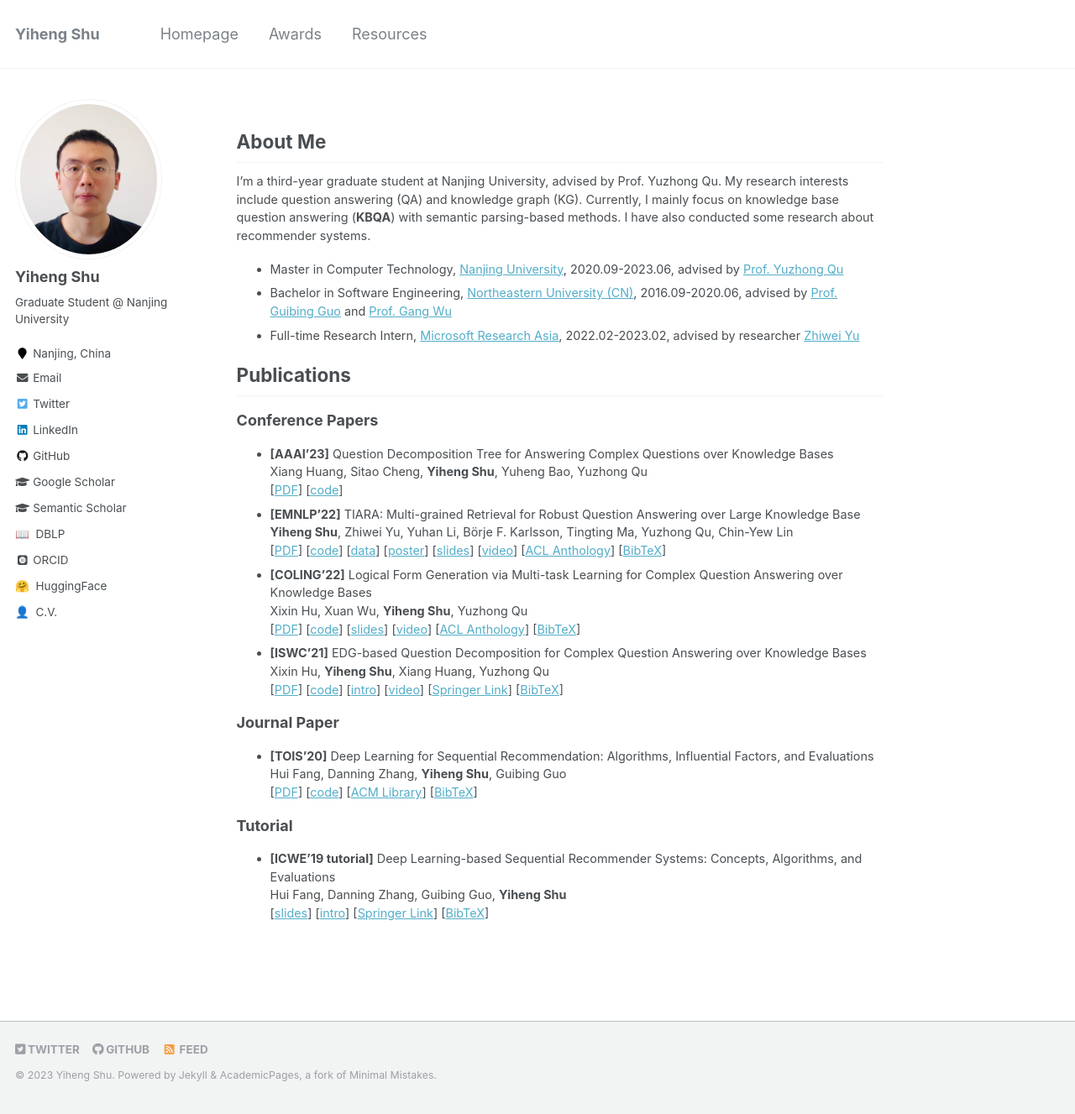
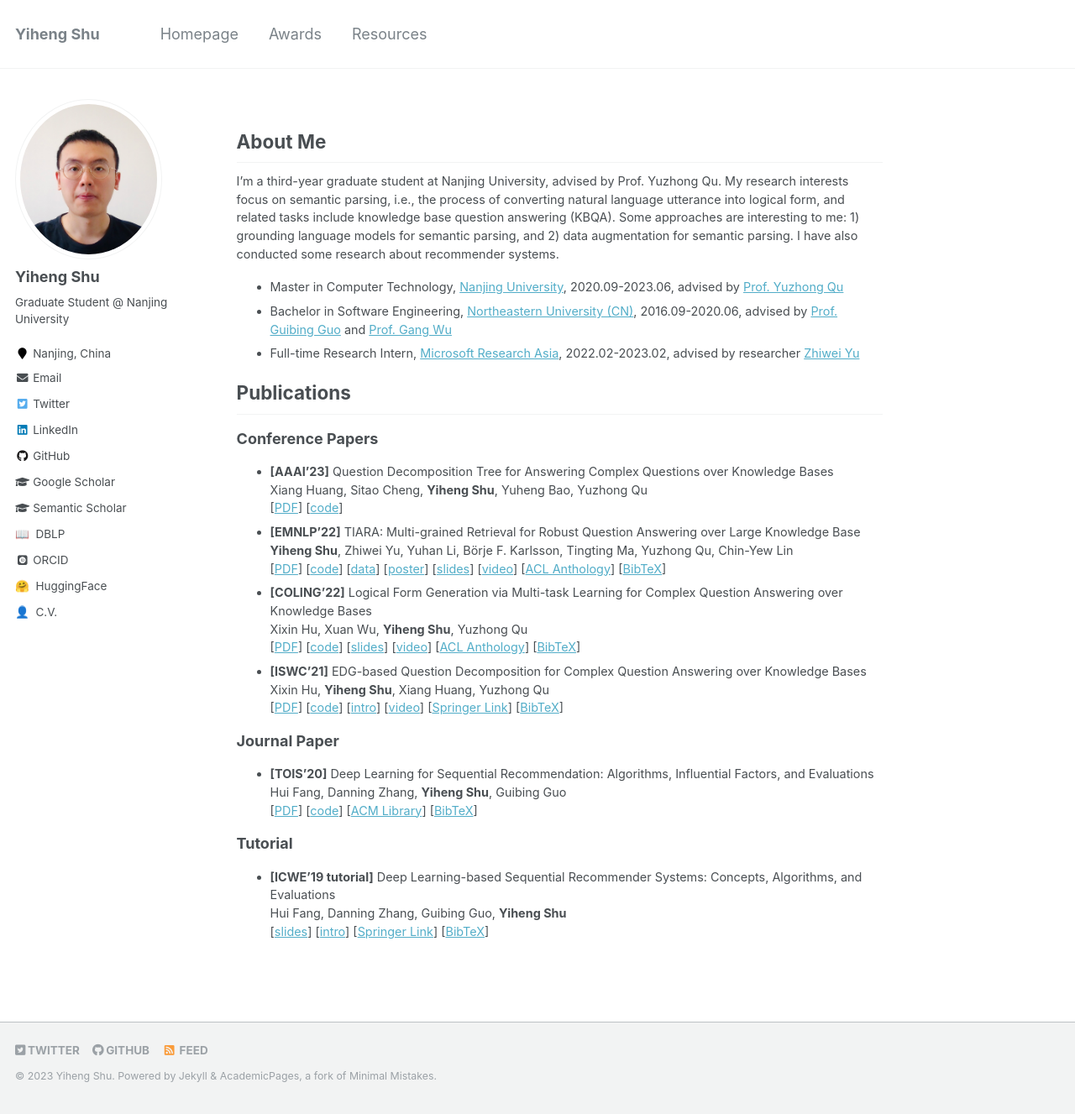
Before and after one commit to yihengshu/yihengshu.github.io, a Jekyll site: the page built from _pages/about.md, in a window 1280 px wide and 1327 px high. Shown: the whole window at 84% size. Built offline with Jekyll 4.4.1, drawn with Linux system fonts in a browser that asks for light colours; some web fonts are replaced.

Commit message:
Update about.md

```diff
--- a/_pages/about.md
+++ b/_pages/about.md
@@ -11,7 +11,7 @@ redirect_from:
 ## About Me
 
 I'm a third-year graduate student at Nanjing University, advised by Prof. Yuzhong Qu.
-My research interests include question answering (QA) and knowledge graph (KG). Currently, I mainly focus on knowledge base question answering (**KBQA**) with semantic parsing-based methods. I have also conducted some research about recommender systems.
+My research interests focus on semantic parsing, i.e., the process of converting natural language utterance into logical form, and related tasks include knowledge base question answering (KBQA). Some approaches are interesting to me: 1) grounding language models for semantic parsing, and 2) data augmentation for semantic parsing. I have also conducted some research about recommender systems.
 
 - Master in Computer Technology, [Nanjing University](https://www.nju.edu.cn/en/), 2020.09-2023.06, advised by [Prof. Yuzhong Qu](http://ws.nju.edu.cn/~yzqu)
 - Bachelor in Software Engineering, [Northeastern University (CN)](http://english.neu.edu.cn/), 2016.09-2020.06, advised by [Prof. Guibing Guo](https://guoguibing.github.io/) and [Prof. Gang Wu](http://faculty.neu.edu.cn/wugang/)
```
